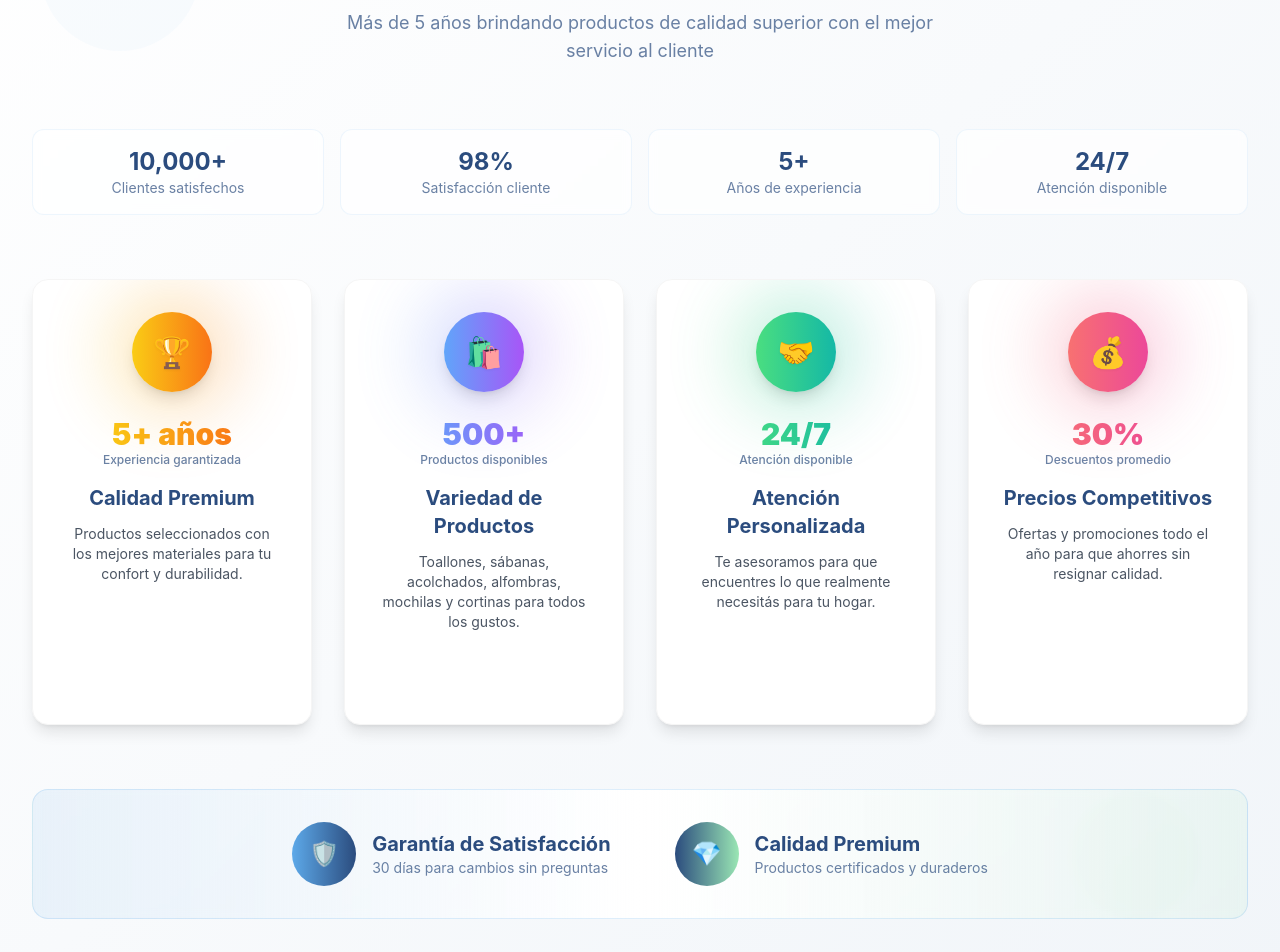
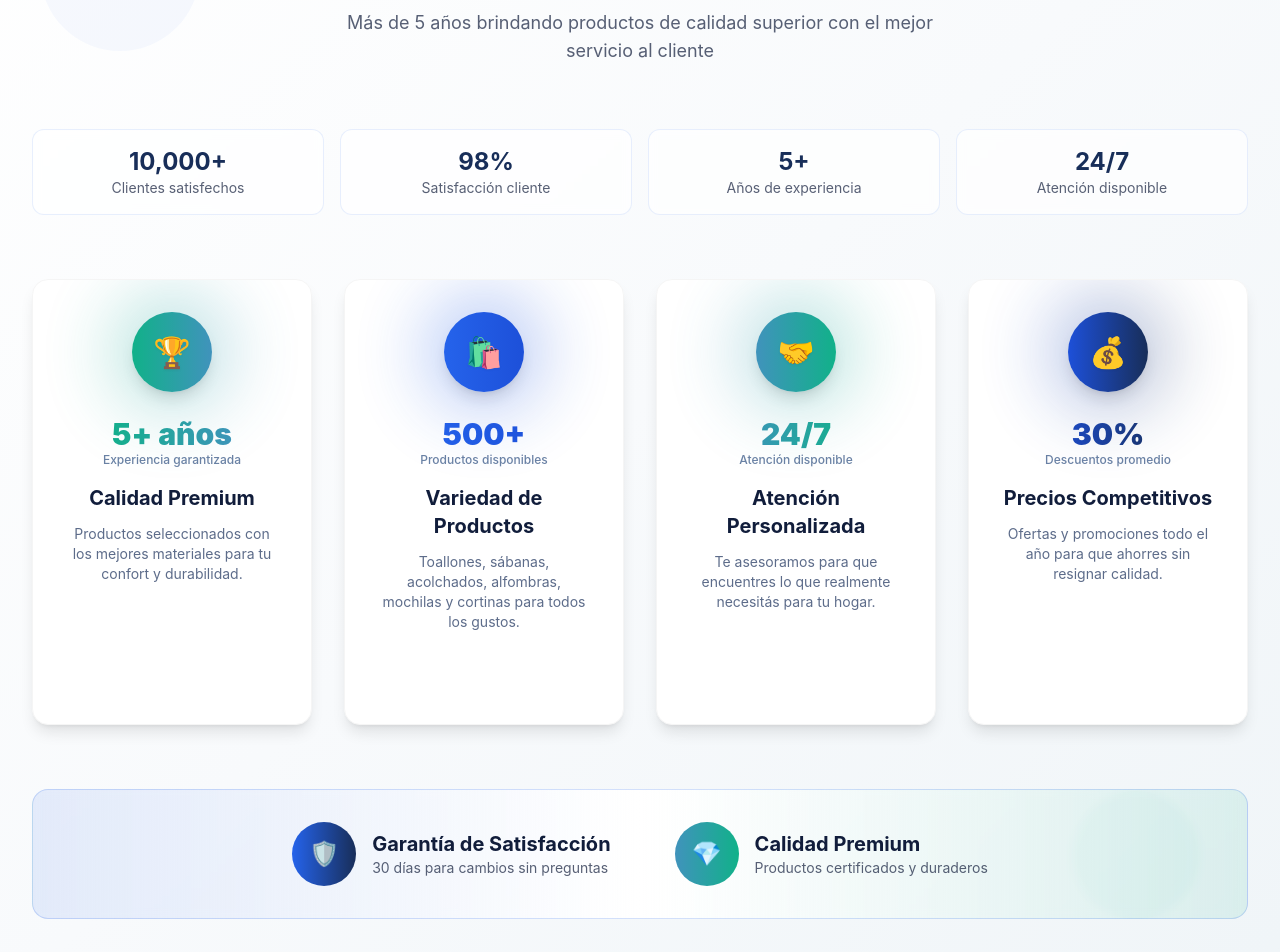
Before and after one commit to 31pablo05/Kuyen, a React (Vite) app: page / in a window 1280 px wide. Shown: the part 2840-3792 px from the top of the page. Built offline with nearby package versions, Linux system fonts and the light colour scheme.

Commit message:
ajustes de paletas de colores

```diff
--- a/src/components/inicio/PorqueElegirnos.jsx
+++ b/src/components/inicio/PorqueElegirnos.jsx
@@ -25,8 +25,8 @@ function PorqueElegirnos() {
       titulo: 'Calidad Premium',
       descripcion: 'Productos seleccionados con los mejores materiales para tu confort y durabilidad.',
       icono: '🏆',
-      color: 'from-yellow-400 to-orange-500',
-      bgColor: 'bg-yellow-50',
+      color: 'from-[#11b189] to-[#4093bc]',
+      bgColor: 'bg-[#11b189]/5',
       stats: '5+ años',
       subtitle: 'Experiencia garantizada',
       features: ['Materiales importados', 'Control de calidad', 'Certificaciones']
@@ -35,8 +35,8 @@ function PorqueElegirnos() {
       titulo: 'Variedad de Productos',
       descripcion: 'Toallones, sábanas, acolchados, alfombras, mochilas y cortinas para todos los gustos.',
       icono: '🛍️',
-      color: 'from-blue-400 to-purple-500',
-      bgColor: 'bg-blue-50',
+      color: 'from-[#2563eb] to-[#1d50d9]',
+      bgColor: 'bg-[#2563eb]/5',
       stats: '500+',
       subtitle: 'Productos disponibles',
       features: ['Últimas tendencias', 'Todos los tamaños', 'Diseños exclusivos']
@@ -45,8 +45,8 @@ function PorqueElegirnos() {
       titulo: 'Atención Personalizada',
       descripcion: 'Te asesoramos para que encuentres lo que realmente necesitás para tu hogar.',
       icono: '🤝',
-      color: 'from-green-400 to-teal-500',
-      bgColor: 'bg-green-50',
+      color: 'from-[#4093bc] to-[#11b189]',
+      bgColor: 'bg-[#4093bc]/5',
       stats: '24/7',
       subtitle: 'Atención disponible',
       features: ['Asesoramiento experto', 'WhatsApp directo', 'Seguimiento post-venta']
@@ -55,8 +55,8 @@ function PorqueElegirnos() {
       titulo: 'Precios Competitivos',
       descripcion: 'Ofertas y promociones todo el año para que ahorres sin resignar calidad.',
       icono: '💰',
-      color: 'from-red-400 to-pink-500',
-      bgColor: 'bg-red-50',
+      color: 'from-[#1d50d9] to-[#182e59]',
+      bgColor: 'bg-[#1d50d9]/5',
       stats: '30%',
       subtitle: 'Descuentos promedio',
       features: ['Promociones semanales', 'Descuentos por volumen', 'Planes de pago']
@@ -66,14 +66,14 @@ function PorqueElegirnos() {
   return (
     <section
       id="porque-elegirnos"
-      className="w-full py-12 sm:py-16 lg:py-20 bg-gradient-to-br from-white via-[#F8FAFC] to-[#F1F5F9] relative overflow-hidden"
+      className="w-full py-12 sm:py-16 lg:py-20 bg-gradient-to-br from-white via-[#F8FAFC] to-[#4093bc]/5 relative overflow-hidden"
     >
       {/* Elementos decorativos de fondo responsivos */}
       <div className="absolute inset-0 overflow-hidden">
-        <div className="absolute top-10 left-4 sm:top-20 sm:left-10 w-24 h-24 sm:w-32 sm:h-32 lg:w-40 lg:h-40 bg-[#5DA9E9]/5 rounded-full animate-pulse"></div>
-        <div className="absolute bottom-10 right-4 sm:bottom-20 sm:right-20 w-20 h-20 sm:w-24 sm:h-24 lg:w-32 lg:h-32 bg-[#9AE6B4]/5 rounded-full animate-pulse delay-1000"></div>
-        <div className="absolute top-1/2 left-1/3 w-2 h-2 sm:w-3 sm:h-3 bg-[#5DA9E9] rotate-45 animate-ping delay-700"></div>
-        <div className="absolute bottom-1/3 right-1/3 w-1.5 h-1.5 sm:w-2 sm:h-2 bg-[#9AE6B4] rotate-45 animate-ping delay-1200"></div>
+        <div className="absolute top-10 left-4 sm:top-20 sm:left-10 w-24 h-24 sm:w-32 sm:h-32 lg:w-40 lg:h-40 bg-[#2563eb]/5 rounded-full animate-pulse"></div>
+        <div className="absolute bottom-10 right-4 sm:bottom-20 sm:right-20 w-20 h-20 sm:w-24 sm:h-24 lg:w-32 lg:h-32 bg-[#11b189]/5 rounded-full animate-pulse delay-1000"></div>
+        <div className="absolute top-1/2 left-1/3 w-2 h-2 sm:w-3 sm:h-3 bg-[#2563eb] rotate-45 animate-ping delay-700"></div>
+        <div className="absolute bottom-1/3 right-1/3 w-1.5 h-1.5 sm:w-2 sm:h-2 bg-[#11b189] rotate-45 animate-ping delay-1200"></div>
       </div>
 
       <div className="relative z-10 max-w-7xl mx-auto px-4 sm:px-6 lg:px-8">
@@ -82,18 +82,18 @@ function PorqueElegirnos() {
         <div className={`text-center mb-8 sm:mb-12 lg:mb-16 transform transition-all duration-1000 ${
           isVisible ? 'translate-y-0 opacity-100' : 'translate-y-10 opacity-0'
         }`}>
-          <div className="inline-flex items-center gap-2 bg-gradient-to-r from-[#5DA9E9]/10 to-[#9AE6B4]/10 px-4 py-2 sm:px-6 sm:py-2 rounded-full mb-3 sm:mb-4 border border-[#5DA9E9]/20">
-            <span className="w-2 h-2 bg-[#5DA9E9] rounded-full animate-pulse"></span>
-            <span className="text-xs sm:text-sm font-medium text-[#2B4C7E]">Nuestra Propuesta de Valor</span>
+          <div className="inline-flex items-center gap-2 bg-gradient-to-r from-[#2563eb]/10 to-[#11b189]/10 px-4 py-2 sm:px-6 sm:py-2 rounded-full mb-3 sm:mb-4 border border-[#2563eb]/20">
+            <span className="w-2 h-2 bg-[#2563eb] rounded-full animate-pulse"></span>
+            <span className="text-xs sm:text-sm font-medium text-[#111d3b]">Nuestra Propuesta de Valor</span>
           </div>
 
           <h2 className="text-2xl sm:text-3xl md:text-4xl lg:text-5xl font-black mb-3 sm:mb-4">
-            <span className="bg-gradient-to-r from-[#2B4C7E] via-[#5DA9E9] to-[#2B4C7E] bg-clip-text text-transparent animate-gradient bg-300%">
+            <span className="bg-gradient-to-r from-[#182e59] via-[#2563eb] to-[#4093bc] bg-clip-text text-transparent animate-gradient bg-300%">
               ¿Por qué elegirnos?
             </span>
           </h2>
 
-          <p className="text-sm sm:text-base lg:text-lg text-[#2B4C7E]/70 max-w-2xl mx-auto leading-relaxed px-4">
+          <p className="text-sm sm:text-base lg:text-lg text-[#111d3b]/70 max-w-2xl mx-auto leading-relaxed px-4">
             Más de 5 años brindando productos de calidad superior con el mejor servicio al cliente
           </p>
         </div>
@@ -102,21 +102,21 @@ function PorqueElegirnos() {
         <div className={`grid grid-cols-2 lg:grid-cols-4 gap-3 sm:gap-4 mb-8 sm:mb-12 lg:mb-16 transform transition-all duration-1000 delay-300 ${
           isVisible ? 'translate-y-0 opacity-100' : 'translate-y-10 opacity-0'
         }`}>
-          <div className="text-center p-3 sm:p-4 bg-white/70 backdrop-blur-sm rounded-lg sm:rounded-xl border border-[#5DA9E9]/10">
-            <div className="text-lg sm:text-xl lg:text-2xl font-bold text-[#2B4C7E]">10,000+</div>
-            <div className="text-xs sm:text-sm text-[#2B4C7E]/70">Clientes satisfechos</div>
+          <div className="text-center p-3 sm:p-4 bg-white/70 backdrop-blur-sm rounded-lg sm:rounded-xl border border-[#2563eb]/10">
+            <div className="text-lg sm:text-xl lg:text-2xl font-bold text-[#182e59]">10,000+</div>
+            <div className="text-xs sm:text-sm text-[#111d3b]/70">Clientes satisfechos</div>
           </div>
-          <div className="text-center p-3 sm:p-4 bg-white/70 backdrop-blur-sm rounded-lg sm:rounded-xl border border-[#5DA9E9]/10">
-            <div className="text-lg sm:text-xl lg:text-2xl font-bold text-[#2B4C7E]">98%</div>
-            <div className="text-xs sm:text-sm text-[#2B4C7E]/70">Satisfacción cliente</div>
+          <div className="text-center p-3 sm:p-4 bg-white/70 backdrop-blur-sm rounded-lg sm:rounded-xl border border-[#2563eb]/10">
+            <div className="text-lg sm:text-xl lg:text-2xl font-bold text-[#182e59]">98%</div>
+            <div className="text-xs sm:text-sm text-[#111d3b]/70">Satisfacción cliente</div>
           </div>
-          <div className="text-center p-3 sm:p-4 bg-white/70 backdrop-blur-sm rounded-lg sm:rounded-xl border border-[#5DA9E9]/10">
-            <div className="text-lg sm:text-xl lg:text-2xl font-bold text-[#2B4C7E]">5+</div>
-            <div className="text-xs sm:text-sm text-[#2B4C7E]/70">Años de experiencia</div>
+          <div className="text-center p-3 sm:p-4 bg-white/70 backdrop-blur-sm rounded-lg sm:rounded-xl border border-[#2563eb]/10">
+            <div className="text-lg sm:text-xl lg:text-2xl font-bold text-[#182e59]">5+</div>
+            <div className="text-xs sm:text-sm text-[#111d3b]/70">Años de experiencia</div>
           </div>
-          <div className="text-center p-3 sm:p-4 bg-white/70 backdrop-blur-sm rounded-lg sm:rounded-xl border border-[#5DA9E9]/10">
-            <div className="text-lg sm:text-xl lg:text-2xl font-bold text-[#2B4C7E]">24/7</div>
-            <div className="text-xs sm:text-sm text-[#2B4C7E]/70">Atención disponible</div>
+          <div className="text-center p-3 sm:p-4 bg-white/70 backdrop-blur-sm rounded-lg sm:rounded-xl border border-[#2563eb]/10">
+            <div className="text-lg sm:text-xl lg:text-2xl font-bold text-[#182e59]">24/7</div>
+            <div className="text-xs sm:text-sm text-[#111d3b]/70">Atención disponible</div>
           </div>
         </div>
 
@@ -125,7 +125,7 @@ function PorqueElegirnos() {
           {beneficios.map((beneficio, idx) => (
             <div
               key={idx}
-              className={`group relative bg-white rounded-2xl shadow-lg hover:shadow-2xl transition-all duration-500 overflow-hidden border border-[#F5F5F5] hover:border-[#5DA9E9]/30 transform hover:scale-105 ${
+              className={`group relative bg-white rounded-2xl shadow-lg hover:shadow-2xl transition-all duration-500 overflow-hidden border border-[#F5F5F5] hover:border-[#2563eb]/30 transform hover:scale-105 ${
                 isVisible ? 'translate-y-0 opacity-100' : 'translate-y-10 opacity-0'
               }`}
               style={{ transitionDelay: `${(idx * 150) + 500}ms` }}
@@ -159,12 +159,12 @@ function PorqueElegirnos() {
                 </div>
 
                 {/* Título responsivo */}
-                <h3 className="text-base sm:text-lg lg:text-xl font-bold text-[#2B4C7E] mb-2 sm:mb-3 group-hover:text-[#5DA9E9] transition-colors">
+                <h3 className="text-base sm:text-lg lg:text-xl font-bold text-[#111d3b] mb-2 sm:mb-3 group-hover:text-[#2563eb] transition-colors">
                   {beneficio.titulo}
                 </h3>
 
                 {/* Descripción responsiva */}
-                <p className="text-gray-600 text-xs sm:text-sm mb-4 sm:mb-6 leading-relaxed flex-grow">
+                <p className="text-[#182e59]/70 text-xs sm:text-sm mb-4 sm:mb-6 leading-relaxed flex-grow">
                   {beneficio.descripcion}
                 </p>
 
@@ -174,7 +174,7 @@ function PorqueElegirnos() {
                 }`}>
                   <div className="space-y-2 mb-4">
                     {beneficio.features.map((feature, featureIdx) => (
-                      <div key={featureIdx} className="flex items-center gap-2 text-xs text-[#2B4C7E]/80">
+                      <div key={featureIdx} className="flex items-center gap-2 text-xs text-[#111d3b]/80">
                         <div className={`w-2 h-2 bg-gradient-to-r ${beneficio.color} rounded-full`}></div>
                         <span>{feature}</span>
                       </div>
@@ -197,15 +197,15 @@ function PorqueElegirnos() {
         <div className={`mt-8 sm:mt-12 lg:mt-16 text-center transform transition-all duration-1000 delay-700 ${
           isVisible ? 'translate-y-0 opacity-100' : 'translate-y-10 opacity-0'
         }`}>
-          <div className="bg-gradient-to-r from-[#5DA9E9]/10 via-white to-[#9AE6B4]/10 rounded-xl sm:rounded-2xl p-4 sm:p-6 lg:p-8 border border-[#5DA9E9]/20 backdrop-blur-sm">
+          <div className="bg-gradient-to-r from-[#2563eb]/10 via-white to-[#11b189]/10 rounded-xl sm:rounded-2xl p-4 sm:p-6 lg:p-8 border border-[#2563eb]/20 backdrop-blur-sm">
             <div className="flex flex-col sm:flex-row items-center justify-center gap-4 sm:gap-6 lg:gap-8">
               <div className="flex items-center gap-3 sm:gap-4">
-                <div className="w-12 h-12 sm:w-14 sm:h-14 lg:w-16 lg:h-16 bg-gradient-to-r from-[#5DA9E9] to-[#2B4C7E] rounded-full flex items-center justify-center">
+                <div className="w-12 h-12 sm:w-14 sm:h-14 lg:w-16 lg:h-16 bg-gradient-to-r from-[#2563eb] to-[#182e59] rounded-full flex items-center justify-center">
                   <span className="text-lg sm:text-xl lg:text-2xl">🛡️</span>
                 </div>
                 <div className="text-center sm:text-left">
-                  <div className="text-sm sm:text-base lg:text-xl font-bold text-[#2B4C7E]">Garantía de Satisfacción</div>
-                  <div className="text-xs sm:text-sm text-[#2B4C7E]/70">30 días para cambios sin preguntas</div>
+                  <div className="text-sm sm:text-base lg:text-xl font-bold text-[#111d3b]">Garantía de Satisfacción</div>
+                  <div className="text-xs sm:text-sm text-[#111d3b]/70">30 días para cambios sin preguntas</div>
                 </div>
               </div>
 
@@ -214,12 +214,12 @@ function PorqueElegirnos() {
               </div>
 
               <div className="flex items-center gap-3 sm:gap-4">
-                <div className="w-12 h-12 sm:w-14 sm:h-14 lg:w-16 lg:h-16 bg-gradient-to-r from-[#2B4C7E] to-[#9AE6B4] rounded-full flex items-center justify-center">
+                <div className="w-12 h-12 sm:w-14 sm:h-14 lg:w-16 lg:h-16 bg-gradient-to-r from-[#4093bc] to-[#11b189] rounded-full flex items-center justify-center">
                   <span className="text-lg sm:text-xl lg:text-2xl">💎</span>
                 </div>
                 <div className="text-center sm:text-left">
-                  <div className="text-sm sm:text-base lg:text-xl font-bold text-[#2B4C7E]">Calidad Premium</div>
-                  <div className="text-xs sm:text-sm text-[#2B4C7E]/70">Productos certificados y duraderos</div>
+                  <div className="text-sm sm:text-base lg:text-xl font-bold text-[#111d3b]">Calidad Premium</div>
+                  <div className="text-xs sm:text-sm text-[#111d3b]/70">Productos certificados y duraderos</div>
                 </div>
               </div>
             </div>
```
Also changed, not shown: src/pages/Contacto.jsx (+27 -27 lines), src/pages/Nosotros.jsx (+48 -48 lines), src/pages/Productos.jsx (+13 -13 lines).
